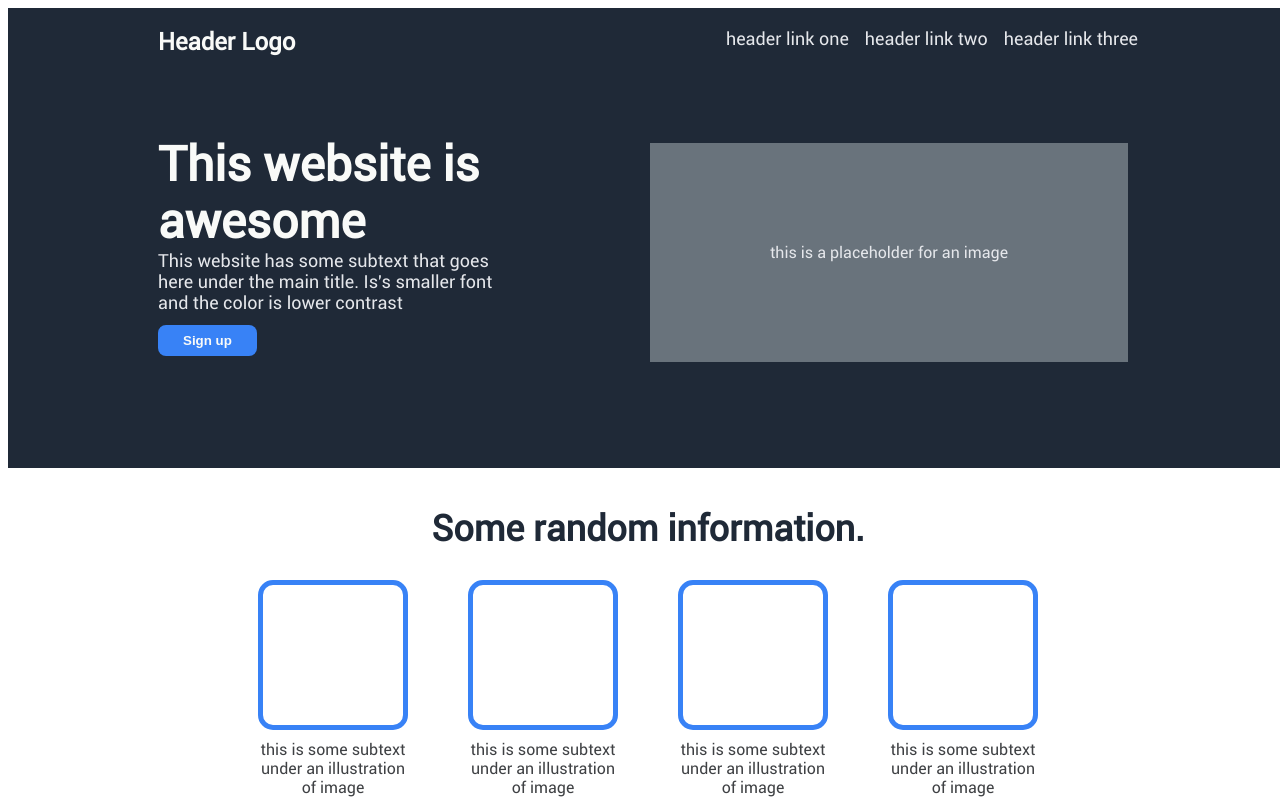
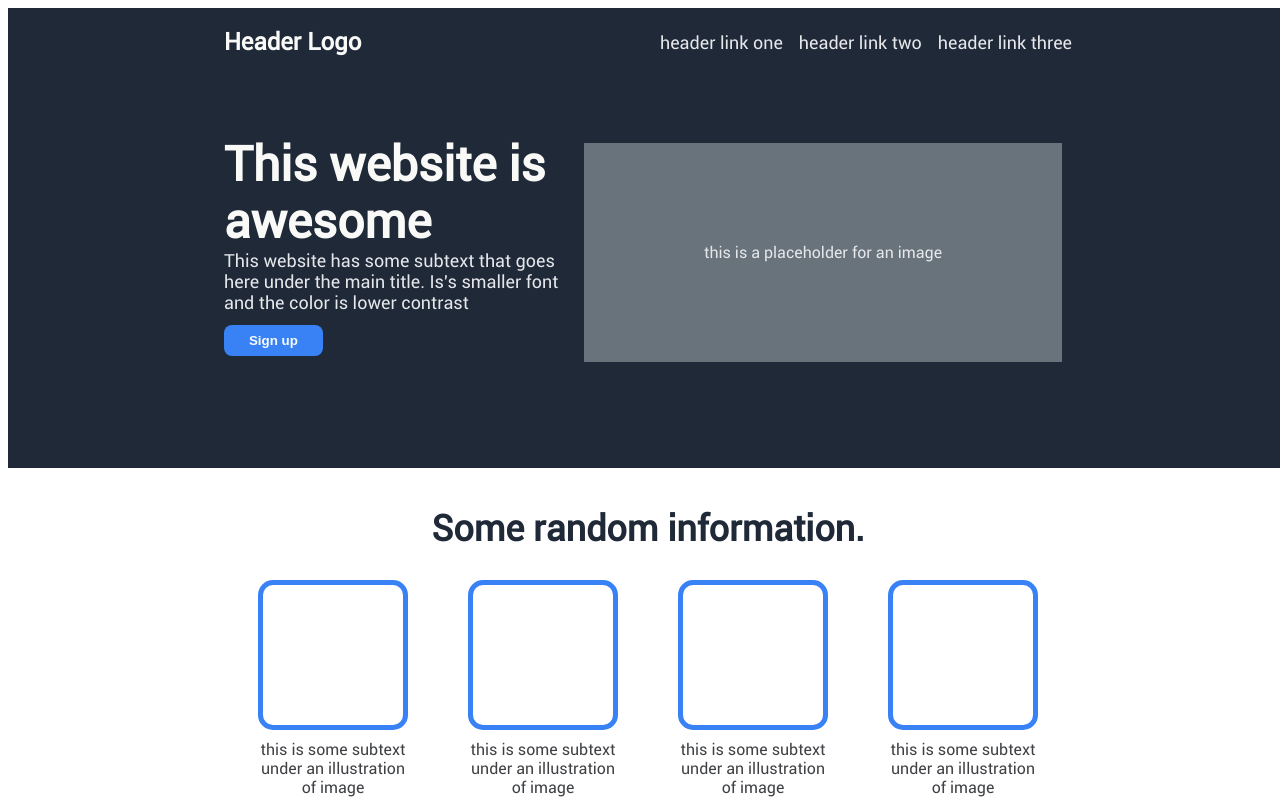
Before and after one commit to Matus28/landing_page, a plain HTML site: page index.html in a window 1280 px wide. Shown: the top 800 px of the page. Drawn offline with Linux system fonts and the light colour scheme.

Commit message:
Solve problem with position of level 1 of web page
Solve problem with position of level1 on land page. Elements of the
page were not in the middle. There is need new div class called
upper-lower for flexbox position of elements on web page.

```diff
--- a/style.css
+++ b/style.css
@@ -13,21 +13,31 @@ body {
     background-color: #1F2937;
     display: flex;
     flex-direction: column;
+    align-items: center;
     margin: 0;
-    padding: 10px 150px 100px 150px;
+    padding: 10px 0 100px 0;
     color: #E5E7EB;
 }
 
-.level1 .upper {
+.upper-lower {
+    display: flex;
+    flex-flow: column wrap;
+    align-items: space-between;
+    max-width: 1200px;
+}
+
+.upper-lower .upper {
     display: flex;
     flex-wrap: wrap-reverse;
+    flex-direction: row;
     justify-content: space-between;
+    align-items: center;
     max-width: 1000px;
     margin-bottom: 80px;
     padding-top: 10px;
 }
 
-.level1 .logo {
+.upper .logo {
     font-size: 24px;
     color: #F9FAF8;
     font-weight: 800;
@@ -50,7 +60,7 @@ a {
     margin: 0;
 }
 
-.level1 .lower {
+.upper-lower .lower {
     display: flex;
     flex-wrap: wrap;
     justify-content: space-between;
@@ -59,7 +69,7 @@ a {
     max-width: 1000px;
 }
 
-.level1 .awesome {
+.lower .awesome {
     display: flex;
     flex-direction: column;
     align-items: flex-start;
```
